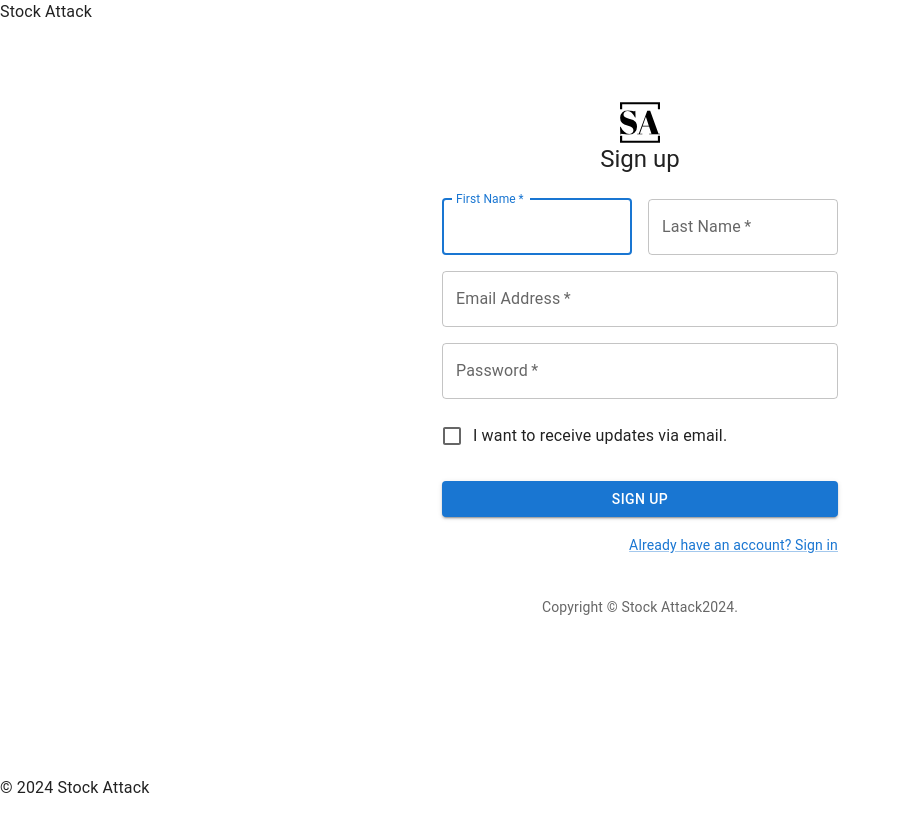
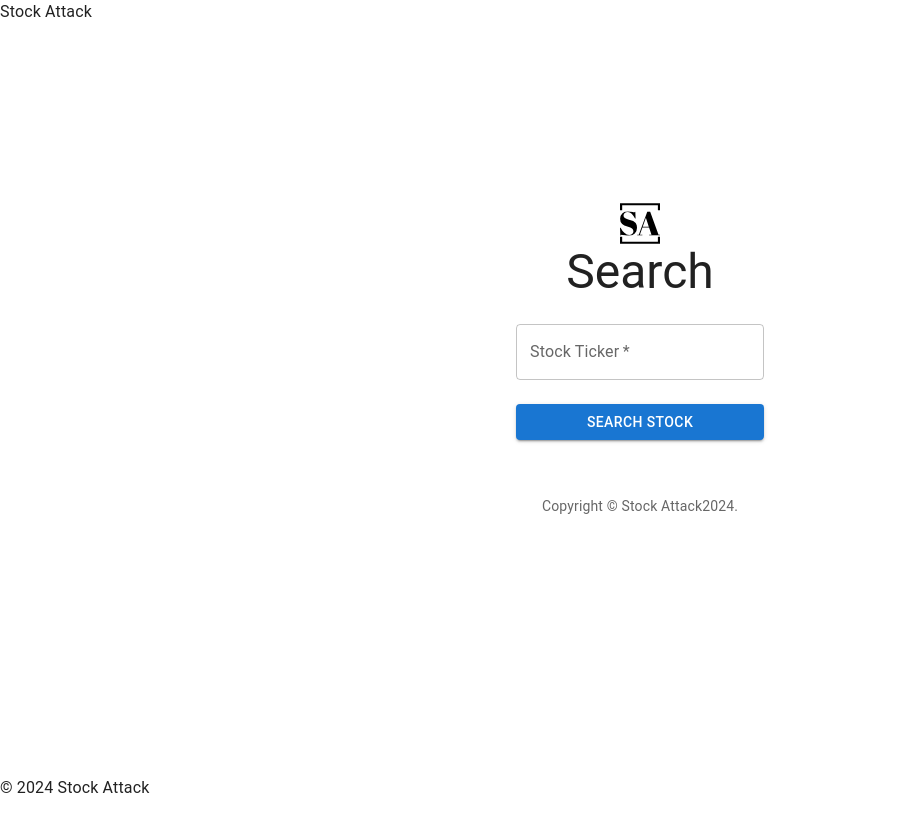
Before and after one commit to hongbowu/Stock-Attack, a React (Vite) app in the folder client/: page /search in a window 1280 px wide. Shown: the whole page, without its empty margins (0-902 px from the left). Built offline with nearby package versions, Linux system fonts and the light colour scheme.

Commit message:
builds search page

```diff
--- a/client/src/pages/search.jsx
+++ b/client/src/pages/search.jsx
@@ -35,63 +35,21 @@ const Search = () => {
               alignItems: 'center',
             }}
           >
-            {/* <Avatar sx={{ m: 1, bgcolor: 'secondary.main' }}>
-              <LockOutlinedIcon />
-            </Avatar> */}
             <img src={logo} alt="logo" />
-            <Typography component="h1" variant="h5">
-              Sign up
+            <Typography component="h1" variant="h3">
+              Search
             </Typography>
             <Box component="form" noValidate onSubmit={handleSubmit} sx={{ mt: 3 }}>
               <Grid container spacing={2}>
                 {/* Form Fields */}
-                <Grid item xs={12} sm={6}>
-                  <TextField
-                    autoComplete="given-name"
-                    name="firstName"
-                    required
-                    fullWidth
-                    id="firstName"
-                    label="First Name"
-                    autoFocus
-                  />
-                </Grid>
-                <Grid item xs={12} sm={6}>
-                  <TextField
-                    required
-                    fullWidth
-                    id="lastName"
-                    label="Last Name"
-                    name="lastName"
-                    autoComplete="family-name"
-                  />
-                </Grid>
                 <Grid item xs={12}>
-                  <TextField
-                    required
-                    fullWidth
-                    id="email"
-                    label="Email Address"
-                    name="email"
-                    autoComplete="email"
-                  />
-                </Grid>
-                <Grid item xs={12}>
-                  <TextField
-                    required
-                    fullWidth
-                    name="password"
-                    label="Password"
-                    type="password"
-                    id="password"
-                    autoComplete="new-password"
-                  />
-                </Grid>
-                <Grid item xs={12}>
-                  <FormControlLabel
-                    control={<Checkbox value="allowExtraEmails" color="primary" />}
-                    label="I want to receive updates via email."
-                  />
+                <TextField
+                  required
+                  fullWidth
+                  id="outlined-basic"
+                  label="Stock Ticker"
+                  variant="outlined"
+                />
                 </Grid>
               </Grid>
               <Button
@@ -100,15 +58,8 @@ const Search = () => {
                 variant="contained"
                 sx={{ mt: 3, mb: 2 }}
               >
-                Sign Up
+                Search Stock
               </Button>
-              <Grid container justifyContent="flex-end">
-                <Grid item>
-                  <Link href="#" variant="body2">
-                    Already have an account? Sign in
-                  </Link>
-                </Grid>
-              </Grid>
             </Box>
             <Typography
               variant="body2"
```
